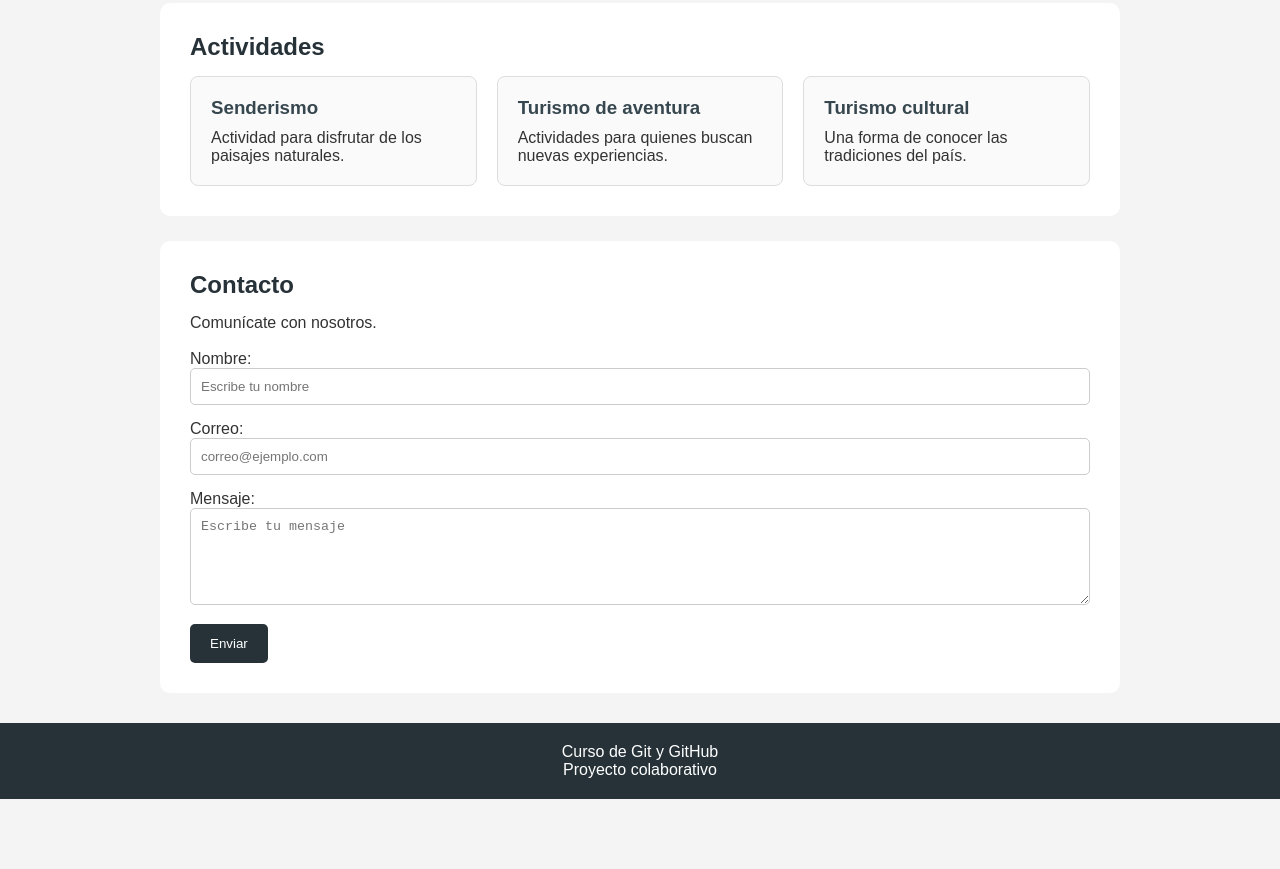
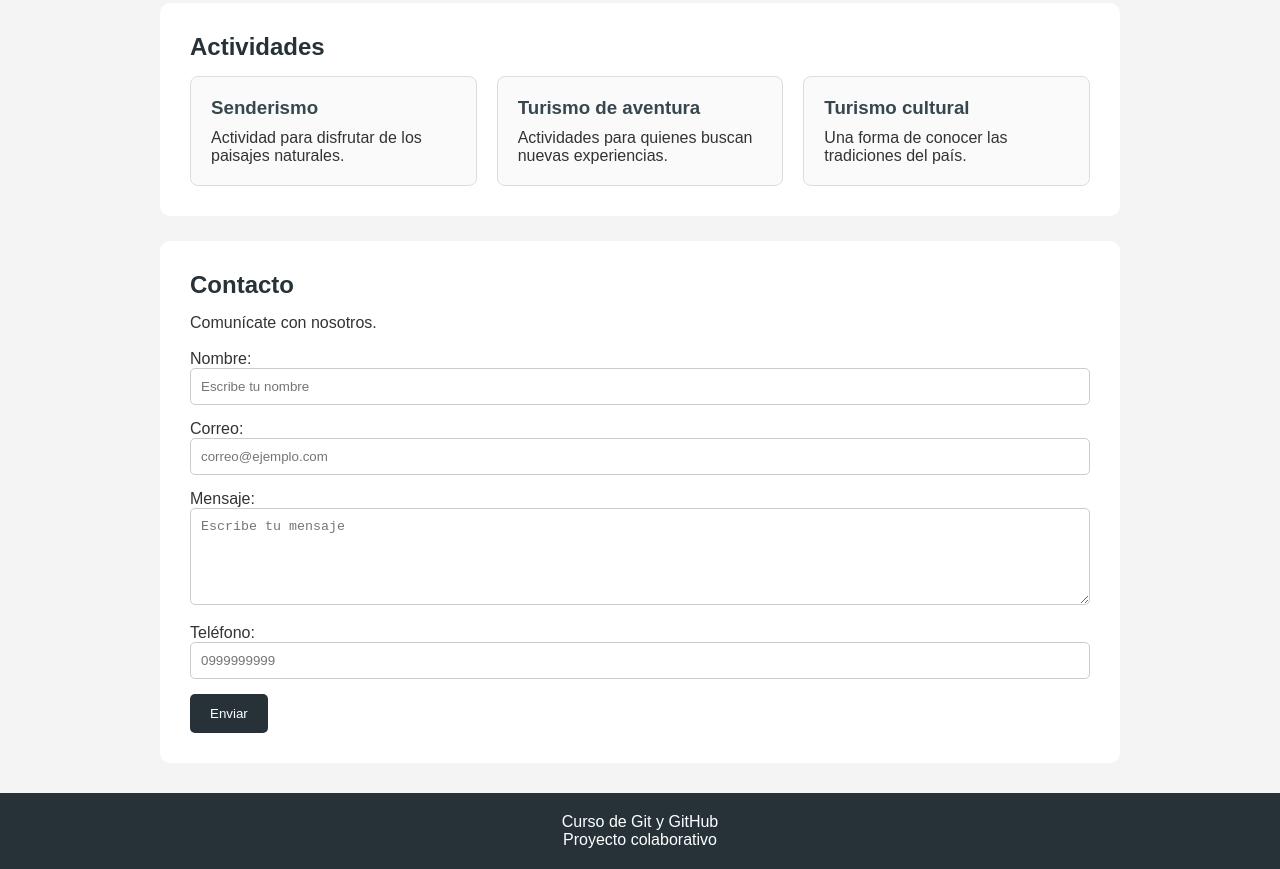
Before and after one commit to JosueAcostaM/ProyectoCursoGitHub, a plain HTML site: page Index.html in a window 1280 px wide. Shown: the part 1060-1929 px from the top of the page. Before the commit the page ends 1859 px from the top, so only its background shows below. Drawn offline with Linux system fonts and the light colour scheme.

Commit message:
Cambio 2: agregar capo de telefono al formulario de contacto

```diff
--- a/Index.html
+++ b/Index.html
@@ -244,6 +244,11 @@
                     rows="5"
                     placeholder="Escribe tu mensaje"
                 ></textarea>
+                <label>Teléfono:</label>
+                <input
+                type="tel"
+                placeholder="0999999999"
+                >
                 <button type="submit">
                     Enviar
                 </button>
```
